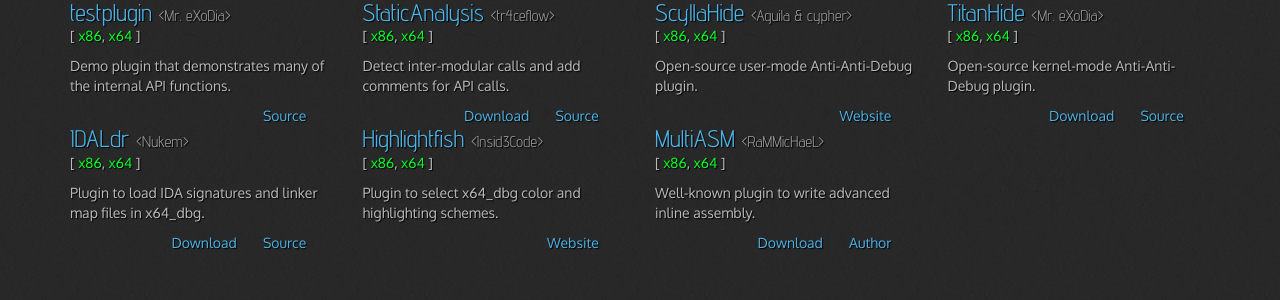
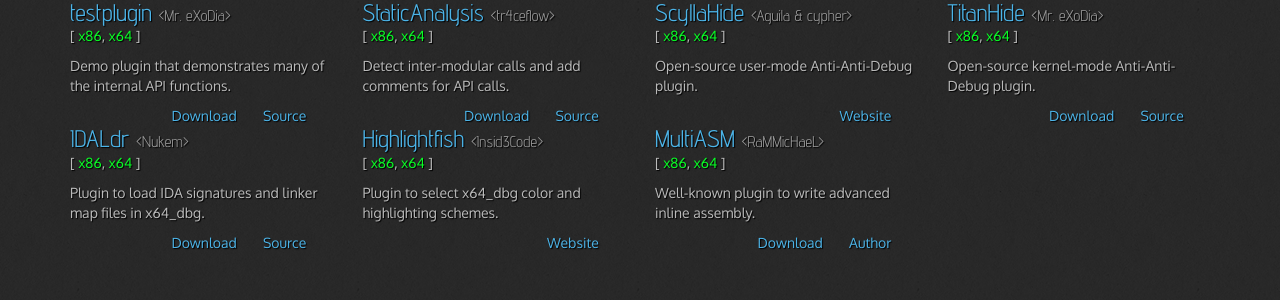
Before and after one commit to x64dbg/x64dbg.github.io, a Jekyll site: the page built from index.html, in a window 1280 px wide and 900 px high, scrolled down 2781 px. Shown: the part 153-453 px from the top of the window. Built offline with Jekyll 4.4.1, drawn with Linux system fonts in a browser that asks for light colours; nearby versions of some CDN libraries.

Commit message:
added download for testplugin

```diff
--- a/_includes/plugins.html
+++ b/_includes/plugins.html
@@ -8,6 +8,7 @@
                         <span class="yes">x64</span> ]</p>
                     <p>Demo plugin that demonstrates many of the internal API functions.</p>
                     <a target="_blank" href="https://bitbucket.org/mrexodia/testplugin">Source</a>
+					<a target="_blank" href="https://bitbucket.org/mrexodia/testplugin/downloads">Download</a>
                 </div>
                 <div class="col-md-6">
                     <h3>StaticAnalysis
```
